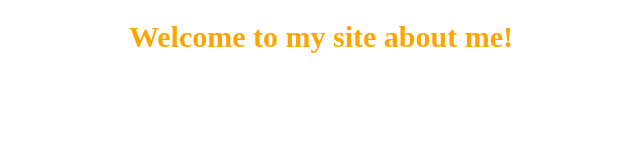
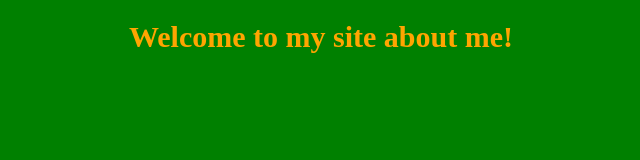
Before and after one commit to AnotherNewbie/me, a plain HTML site: page index.html in a window 1280 px wide. Shown: the whole page, without its empty margins (319-959 px from the left). Drawn offline with Linux system fonts and the light colour scheme.

Commit message:
Update style.css

```diff
--- a/style.css
+++ b/style.css
@@ -1,5 +1,5 @@
-background {
-  color:green;
+body {
+  background-color:green;
 }
 
 h1 {
```
